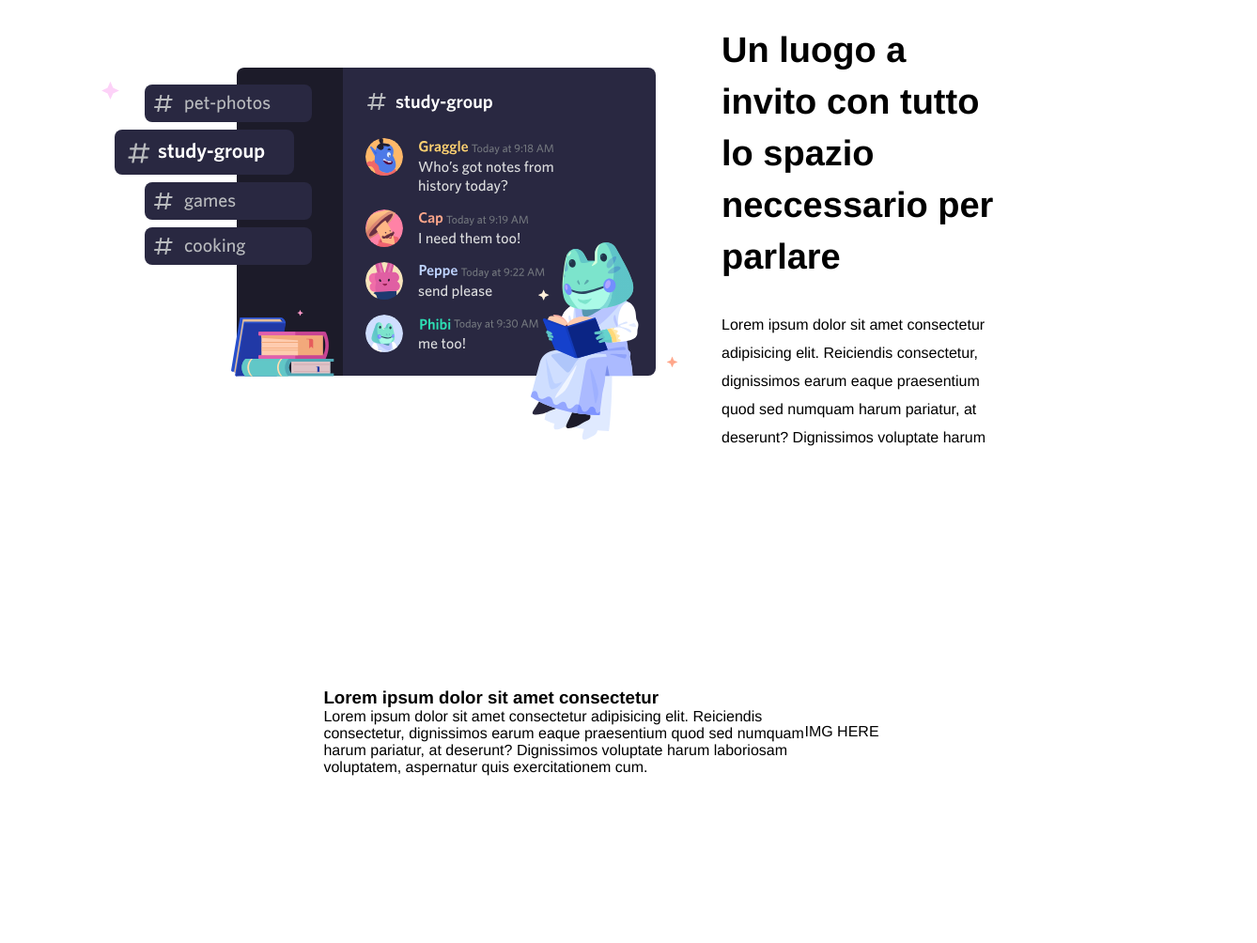
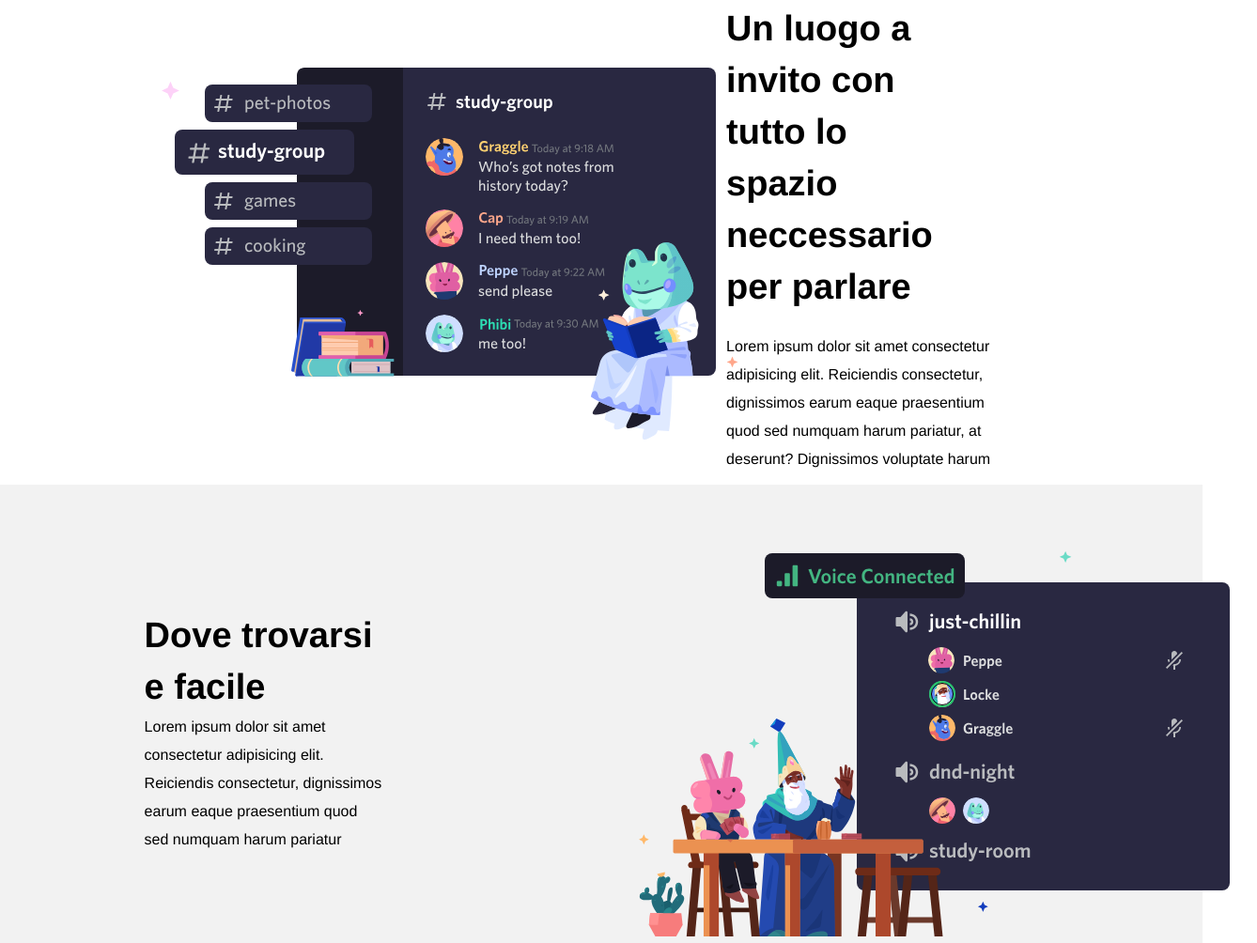
Before and after one commit to jeremy-mazzocco/htmlcss-discord, a plain HTML site: page index.html in a window 1280 px wide. Shown: the part 609-1613 px from the top of the page at 94% size, 1338 px wide, since content can reach past the window. Drawn offline with Linux system fonts and the light colour scheme.

Commit message:
add second section

```diff
--- a/index.html
+++ b/index.html
@@ -70,7 +70,7 @@
                     <p class="titles grey">
                         Un luogo a invito con tutto lo spazio neccessario per parlare
                     </p class="titles grey">
-                    <p class="bloc-text-paragraph">
+                    <p class="bloc-text-paragraph--right">
                         Lorem ipsum dolor sit amet consectetur adipisicing elit. Reiciendis consectetur, dignissimos
                         earum
                         eaque praesentium quod sed numquam harum pariatur, at deserunt? Dignissimos voluptate harum
@@ -78,20 +78,19 @@
                 </div>
             </div>
             <!-- generic bloc 2-->
-            <div class="container-bloc">
+            <div class="container-bloc" id="container-bloc-grey">
                 <div class="bloc-text">
-                    <h3>
-                        Lorem ipsum dolor sit amet consectetur
-                    </h3>
-                    <p>
+                    <p class="titles grey">
+                        Dove trovarsi e facile
+                    </p class="titles grey">
+                    <p class="bloc-text-paragraph--left">
                         Lorem ipsum dolor sit amet consectetur adipisicing elit. Reiciendis consectetur, dignissimos
                         earum
-                        eaque praesentium quod sed numquam harum pariatur, at deserunt? Dignissimos voluptate harum
-                        laboriosam voluptatem, aspernatur quis exercitationem cum.
+                        eaque praesentium quod sed numquam harum pariatur
                     </p>
                 </div>
-                <div class="bloc-img">
-                    IMG HERE
+                <div class="bloc-img--right">
+                    <img src="img/item2.svg" alt="">
                 </div>
             </div>
             <!-- generic bloc 3-->
--- a/style.css
+++ b/style.css
@@ -62,12 +62,17 @@ header {
 }
 
 .grey {
-    width: 60%;
+    width: 50%;
     line-height: 55px;
 }
 
-.bloc-text-paragraph {
-    padding: 6% 40% 0% 0%;
+.bloc-text-paragraph--right {
+    padding: 4% 40% 0% 0%;
+    line-height: 30px;
+}
+
+.bloc-text-paragraph--left {
+    width: 50%;
     line-height: 30px;
 }
 
@@ -98,16 +103,25 @@ main {
     justify-content: center;
     align-items: center;
     height: 25%;
+    padding-left: 12%;
+}
 
+#container-bloc-grey {
+    background-color: rgb(242 242 242);
 }
 
 .bloc-img--left {
-    width: 60%;
+    width: 55%;
     text-align: right;
 }
 
+.bloc-img--right {
+    width: 55%;
+    text-align: left;
+}
+
 .bloc-text {
-    width: 40%;
+    width: 45%;
 }
 
 .container-bottom {
```
